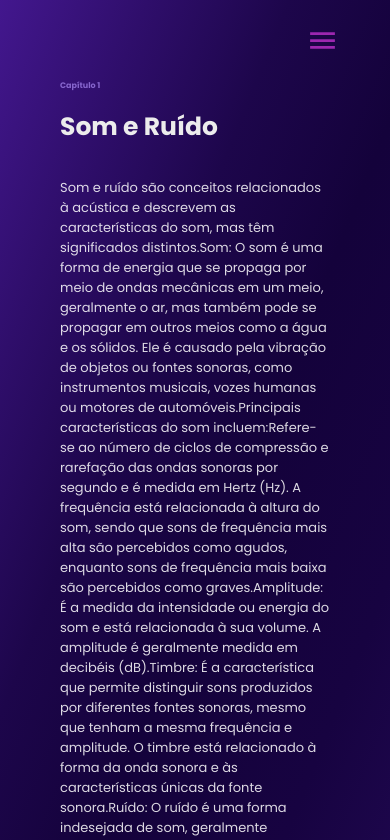
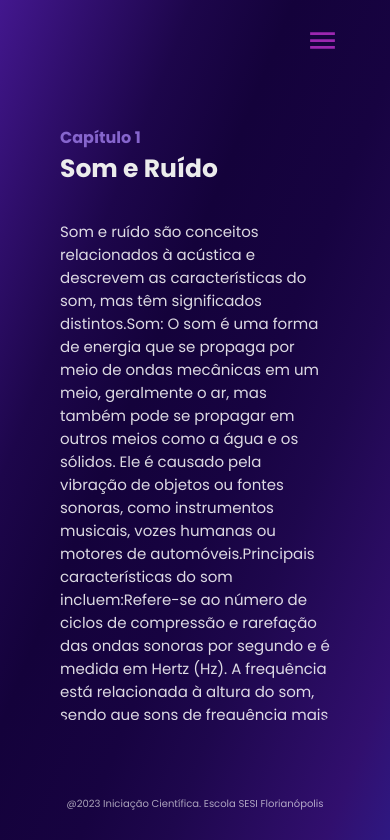
Before and after one commit to SenaiFlorianopolisResearchTeam/Calculator, a Next.js app: page /chapters/1 in a window 390 px wide. Shown: the top 840 px of the page. Built offline with nearby package versions, Linux system fonts and the light colour scheme.

Commit message:
styling chapterPage

```diff
--- a/package.json
+++ b/package.json
@@ -15,6 +15,7 @@
     "@mui/material": "^5.14.12",
     "eslint": "8.41.0",
     "eslint-config-next": "13.4.4",
+    "get-google-fonts": "^1.2.2",
     "next": "^13.5.4",
     "react": "18.2.0",
     "react-dom": "18.2.0",
--- a/src/components/chapter/chapter.module.css
+++ b/src/components/chapter/chapter.module.css
@@ -8,7 +8,6 @@
     color: #8665CD;
     font-size: 1.5rem;
     font-weight: bold;
-margin-bottom: 1rem;
 }
 
 .ChapterContainer p {
@@ -18,6 +17,7 @@ margin-bottom: 1rem;
     font-style: normal;
     font-weight: 700;
     line-height: normal;
+    margin-bottom: 2rem;
 
 }
 
@@ -27,6 +27,7 @@ margin-bottom: 1rem;
     border: 1px solid #451892;
     max-height: 500px;
     background: linear-gradient(180deg, rgba(69, 24, 146, 0.44) 0%, rgba(41, 22, 98, 0.00) 100%);
+    overflow: auto;
 }
 
 .ChapterCard p {
@@ -48,10 +49,11 @@ margin-bottom: 1rem;
 
     .ChapterContainer h2 {
         color: #8665CD;
-    font-size: 0.5rem;
+        font-size: 1rem;
         font-weight: bold;
     }
-.title{
+
+    .title {
         font-size: 30px
     }
 
@@ -66,16 +68,19 @@ font-size: 30px
     }
 
     .ChapterCard {
-    padding: 2rem 0rem;
+        padding: 0rem 0rem;
         border-radius: 8px;
         border: 0px solid #451892;
-    max-height: 100%;
+        max-width: 100%;
         background: none;
+        overflow: auto;
+        background: none
+
     }
 
     .ChapterCard p {
         color: rgba(255, 255, 255, 0.85);
-    font-size: 13px;
+        font-size: 15px;
         font-style: normal;
         font-weight: 500;
         line-height: normal;
```
Also changed, not shown: 1 other file (tests, documents, lock files or other folders). Lines whose indentation alone changed are shown as unchanged.
